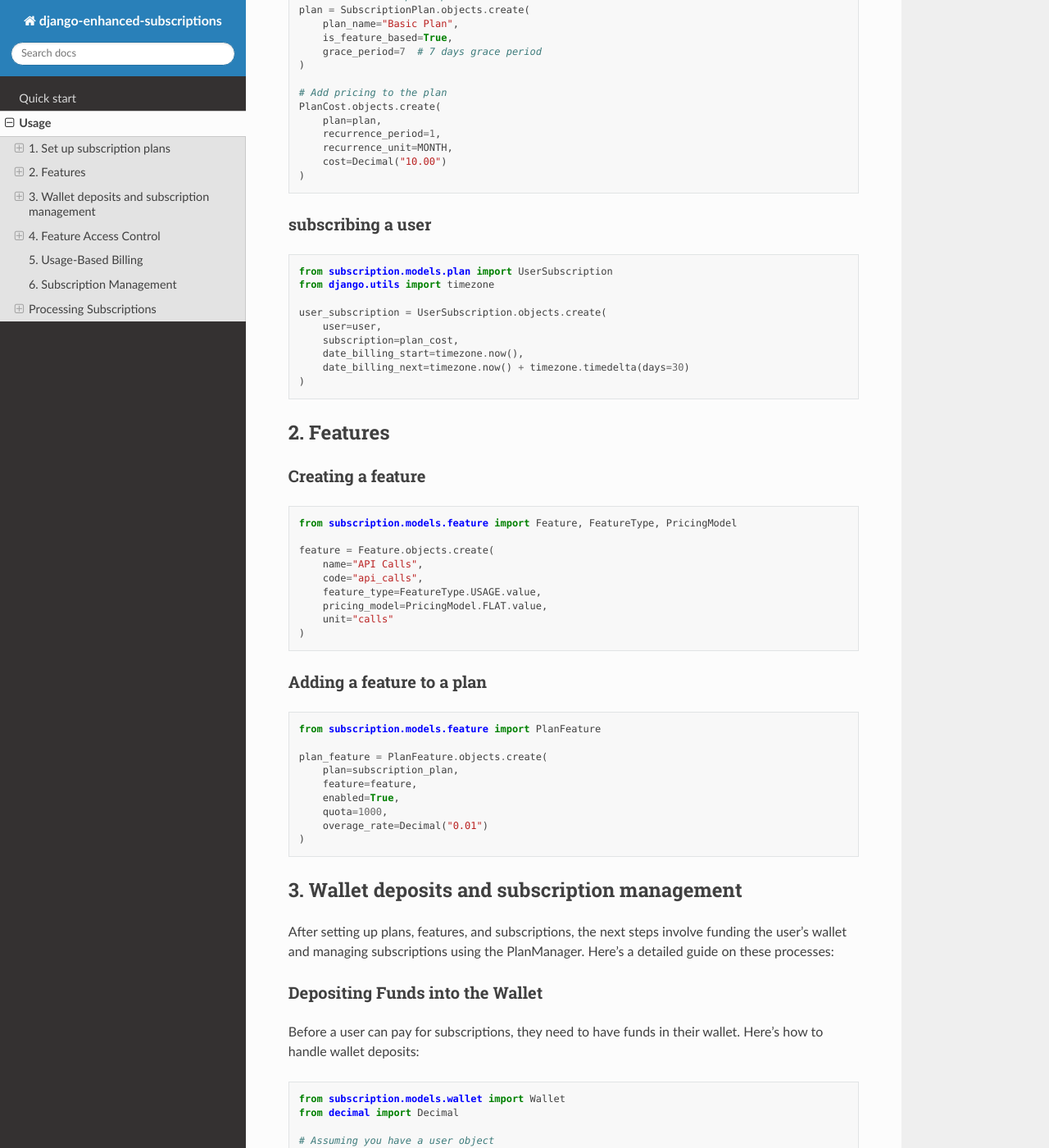
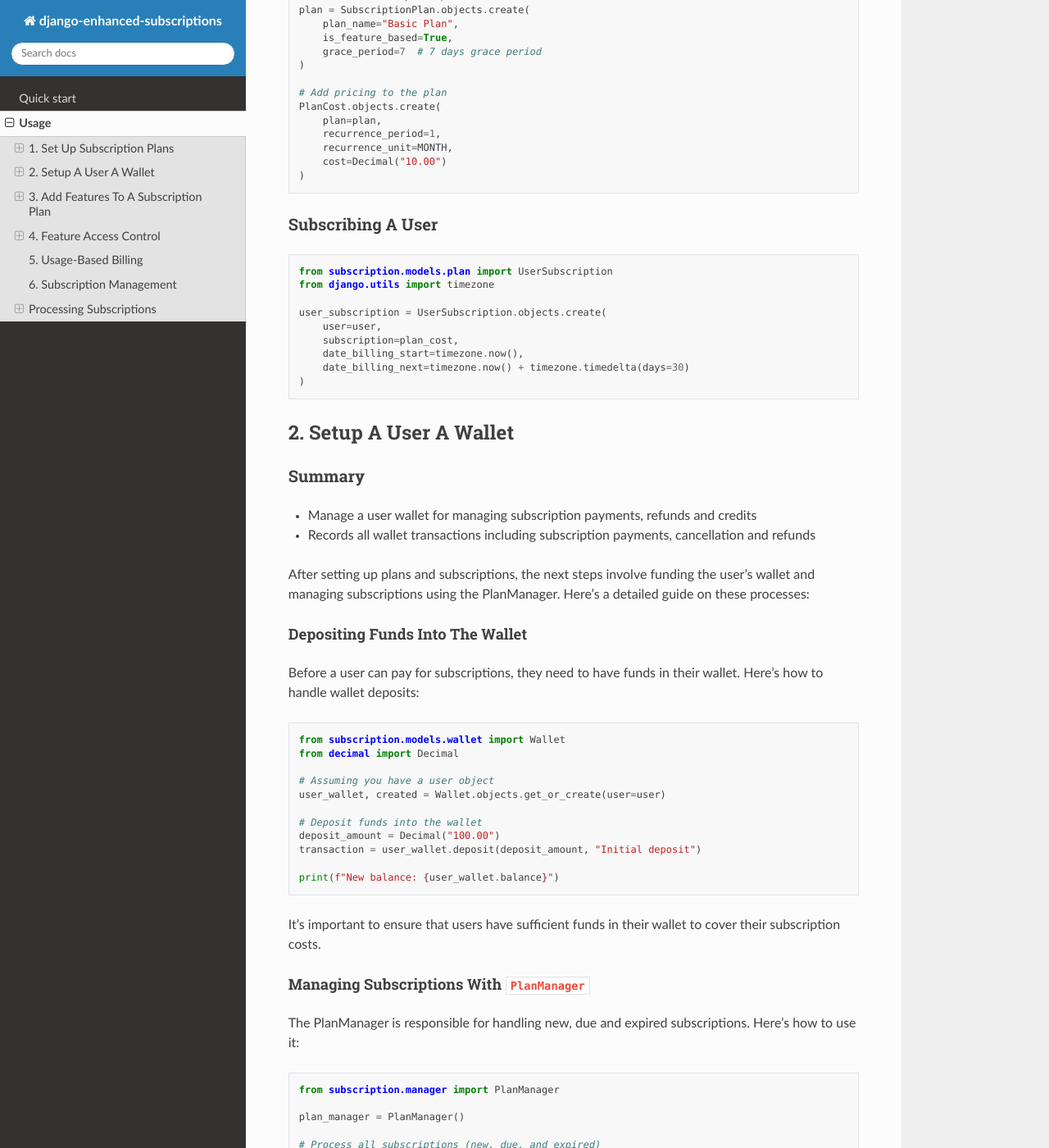
Before and after one commit to joemash/django-enhanced-subscriptions, a Sphinx documentation site: the page built from docs/source/plans.rst, in a window 1280 px wide and 1400 px high, scrolled down 325 px. Shown: the whole window at 82% size. Built offline with Sphinx 7.4.7 and the Read the Docs theme 3.1.0, drawn with Linux system fonts in a browser that asks for light colours; pages that are not in the unit, such as notebooks, are missing from menus; some of the changed text lies outside the part shown.

```diff
--- a/docs/source/plans.rst
+++ b/docs/source/plans.rst
@@ -3,10 +3,10 @@ Usage
 
 .. _usage:
 
-1. Set up subscription plans
+1. Set Up Subscription Plans
 ----------------------------
 
-Creating a subscription plan
+Creating A Subscription Plan
 ~~~~~~~~~~~~~~~~~~~~~~~~~~~~
 
 .. code-block:: python
@@ -28,7 +28,7 @@ Creating a subscription plan
        cost=Decimal("10.00")
    )
 
-subscribing a user
+Subscribing A User
 ~~~~~~~~~~~~~~~~~~
 
 .. code-block:: python
@@ -43,46 +43,18 @@ subscribing a user
        date_billing_next=timezone.now() + timezone.timedelta(days=30)
    )
 
-2. Features
------------
+2. Setup A User A Wallet
+------------------------
+Summary
+~~~~~~~
++ Manage a user wallet for managing subscription payments, refunds and credits
++ Records all wallet transactions including subscription payments, cancellation and refunds
 
-Creating a feature
-~~~~~~~~~~~~~~~~~~
+After setting up plans and subscriptions, the next steps involve funding the user's wallet and managing subscriptions using the PlanManager.
+Here's a detailed guide on these processes:
 
-.. code-block:: python
-
-   from subscription.models.feature import Feature, FeatureType, PricingModel
-
-   feature = Feature.objects.create(
-       name="API Calls",
-       code="api_calls",
-       feature_type=FeatureType.USAGE.value,
-       pricing_model=PricingModel.FLAT.value,
-       unit="calls"
-   )
-
-Adding a feature to a plan
-~~~~~~~~~~~~~~~~~~~~~~~~~~
-
-.. code-block:: python
-
-   from subscription.models.feature import PlanFeature
-
-   plan_feature = PlanFeature.objects.create(
-       plan=subscription_plan,
-       feature=feature,
-       enabled=True,
-       quota=1000,
-       overage_rate=Decimal("0.01")
-   )
-
-3. Wallet deposits and subscription management
------------------------------------------------
-
-After setting up plans, features, and subscriptions, the next steps involve funding the user's wallet and managing subscriptions using the PlanManager. Here's a detailed guide on these processes:
-
-Depositing Funds into the Wallet
-~~~~~~~~~~~~~~~~~~~~~~~~~~~~~~~~
+Depositing Funds Into The Wallet
+^^^^^^^^^^^^^^^^^^^^^^^^^^^^^^^^
 
 Before a user can pay for subscriptions, they need to have funds in their wallet. Here's how to handle wallet deposits:
 
@@ -102,10 +74,11 @@ Before a user can pay for subscriptions, they need to have funds in their wallet
 
 It's important to ensure that users have sufficient funds in their wallet to cover their subscription costs.
 
-Managing Subscriptions with PlanManager
-~~~~~~~~~~~~~~~~~~~~~~~~~~~~~~~~~~~~~~~
+Managing Subscriptions With ``PlanManager``
+^^^^^^^^^^^^^^^^^^^^^^^^^^^^^^^^^^^^^^^^^
 
-The PlanManager is responsible for handling new, due, and expired subscriptions. Here's how to use it:
+The PlanManager is responsible for handling new, due and expired subscriptions.
+Here's how to use it:
 
 .. code-block:: python
 
@@ -123,7 +96,7 @@ This method will:
 3. Handle expired subscriptions
 
 Activating New Subscriptions
-~~~~~~~~~~~~~~~~~~~~~~~~~~~~
+^^^^^^^^^^^^^^^^^^^^^^^^^^^^
 
 For new subscriptions:
 
@@ -139,7 +112,7 @@ This will:
 - If unsuccessful (e.g., insufficient funds), the subscription remains inactive
 
 Renewing Due Subscriptions
-~~~~~~~~~~~~~~~~~~~~~~~~~~
+^^^^^^^^^^^^^^^^^^^^^^^^^^
 
 For subscriptions that are due for renewal:
 
@@ -155,7 +128,7 @@ This will:
 - If unsuccessful, it will handle the failed renewal based on the grace period settings
 
 Handling Expired Subscriptions
-~~~~~~~~~~~~~~~~~~~~~~~~~~~~~~
+^^^^^^^^^^^^^^^^^^^^^^^^^^^^^^
 
 For subscriptions that have expired:
 
@@ -171,7 +144,7 @@ This will:
 
 
 Handling Refunds
-~~~~~~~~~~~~~~~~
+^^^^^^^^^^^^^^^^
 
 .. code-block:: python
 
@@ -183,7 +156,7 @@ Handling Refunds
    )
 
 Automatic Subscription Processing
-~~~~~~~~~~~~~~~~~~~~~~~~~~~~~~~~~
+^^^^^^^^^^^^^^^^^^^^^^^^^^^^^^^^^
 
 In a production environment, you'll want to automatically process subscriptions regularly. This can be achieved using a scheduled task or a management command:
 
@@ -203,7 +176,7 @@ In a production environment, you'll want to automatically process subscriptions
 You can then set up a cron job or use a task scheduler like Celery to run this command regularly (e.g., daily).
 
 Handling Failed Payments
-~~~~~~~~~~~~~~~~~~~~~~~~
+^^^^^^^^^^^^^^^^^^^^^^^^
 
 The PlanManager includes logic to handle failed payments:
 
@@ -220,7 +193,7 @@ The PlanManager includes logic to handle failed payments:
    plan_manager._handle_failed_renewal(subscription)
 
 Monitoring Wallet Balance
-~~~~~~~~~~~~~~~~~~~~~~~~~
+^^^^^^^^^^^^^^^^^^^^^^^^^
 
 It's crucial to keep users informed about their wallet balance, especially as it relates to their subscriptions:
 
@@ -241,6 +214,46 @@ It's crucial to keep users informed about their wallet balance, especially as it
 
 You could run this check after each subscription payment or as part of a regular maintenance task.
 
+3. Add Features To A Subscription Plan
+--------------------------------------
+Summary
+~~~~~~~
++ Define feature that can be included in subscription plans
++ Associates features with subscription plans and define limits
++ Define pricing tiers for features with tiered pricing
++ Tracks usage of features by subscribed users
+
+Creating A Feature
+^^^^^^^^^^^^^^^^^^
+
+.. code-block:: python
+
+   from subscription.models.feature import Feature, FeatureType, PricingModel
+
+   feature = Feature.objects.create(
+       name="API Calls",
+       code="api_calls",
+       feature_type=FeatureType.USAGE.value,
+       pricing_model=PricingModel.FLAT.value,
+       unit="calls"
+   )
+
+Adding A Feature To A Plan
+^^^^^^^^^^^^^^^^^^^^^^^^^^
+
+.. code-block:: python
+
+   from subscription.models.feature import PlanFeature
+
+   plan_feature = PlanFeature.objects.create(
+       plan=subscription_plan,
+       feature=feature,
+       enabled=True,
+       quota=1000,
+       overage_rate=Decimal("0.01")
+   )
+
+
 4. Feature Access Control
 -------------------------
 
@@ -259,7 +272,7 @@ Using the Feature Checker
    else:
        print(access.error)  # "Quota exceeded" or "Feature not available"
 
-Decorator for Feature-based Access Control
+Decorator For Feature-based Access Control
 ~~~~~~~~~~~~~~~~~~~~~~~~~~~~~~~~~~~~~~~~~~
 
 .. code-block:: python
@@ -296,7 +309,7 @@ Processing Subscriptions
    manager = PlanManager()
    manager.process_subscriptions()  # Processes all due subscriptions
 
-Cancelling a Subscription
+Cancelling A Subscription
 ~~~~~~~~~~~~~~~~~~~~~~~~~
 
 .. code-block:: python
```
Also changed, not shown: README.rst (+8 -6 lines), docs/source/features.rst (+6 -7 lines), docs/source/usage.rst (+6 -4 lines).
